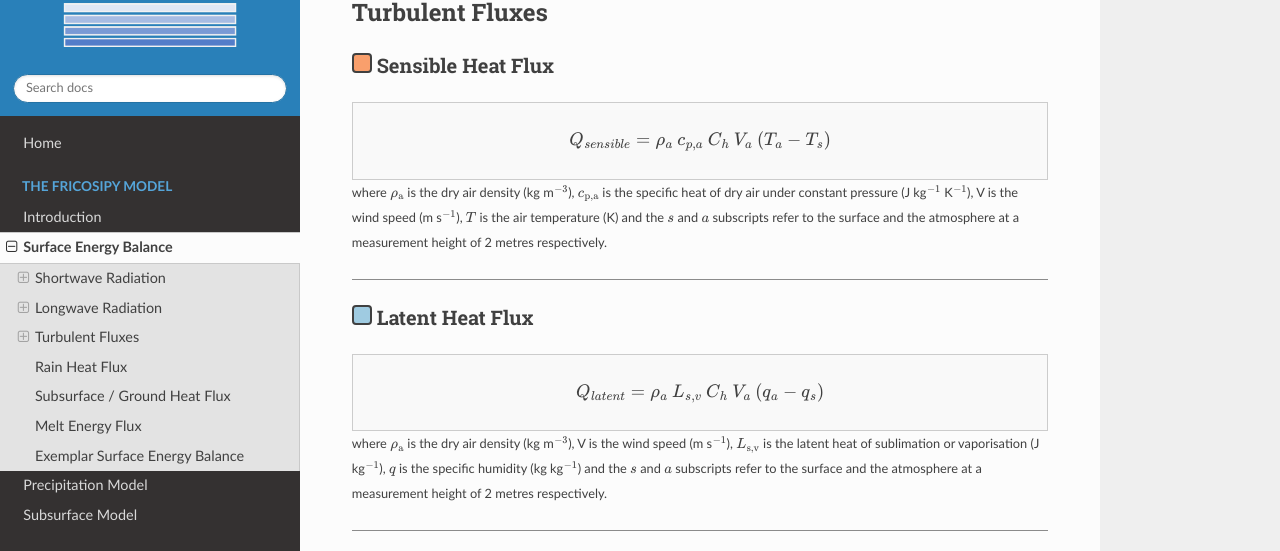
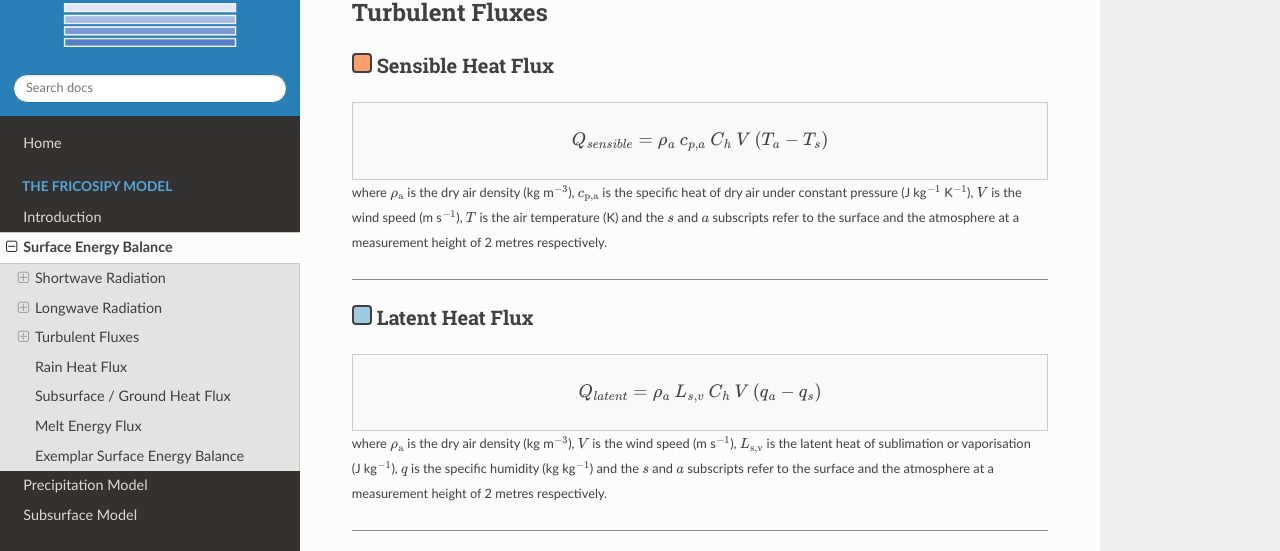
Before and after one commit to MarcusGastaldello/FRICOSIPY, an MkDocs documentation site: the page built from docs/surface_energy_balance.md, in a window 1280 px wide and 900 px high, scrolled down 4371 px. Shown: the part 128-679 px from the top of the window. Built offline with MkDocs 1.6.1, drawn with Linux system fonts in a browser that asks for light colours; nearby versions of some CDN libraries.

Commit message:
Update surface_energy_balance.md

```diff
--- a/docs/surface_energy_balance.md
+++ b/docs/surface_energy_balance.md
@@ -173,10 +173,10 @@ $$
 
 <div style="border:1px solid #ccc; padding:10px; background:#f9f9f9;">
 $$
-Q_{sensible} = \rho_{a} \: c_{p,a} \: C_{h} \: V_{a} \:(T_{a}-T_{s})
+Q_{sensible} = \rho_{a} \: c_{p,a} \: C_{h} \: V \:(T_{a}-T_{s})
 $$
 </div>
-<small> where $\rho_\text{a}$ is the dry air density (kg m$^{-3}$), $c_{\text{p,a}}$ is the specific heat of dry air under constant pressure (J kg$^{-1}$ K$^{-1}$), V is the wind speed (m s$^{-1}$), $T$ is the air temperature (K) and the $s$ and $a$ subscripts refer to the surface and the atmosphere at a measurement height of 2 metres respectively. </small>
+<small> where $\rho_\text{a}$ is the dry air density (kg m$^{-3}$), $c_{\text{p,a}}$ is the specific heat of dry air under constant pressure (J kg$^{-1}$ K$^{-1}$), $V$ is the wind speed (m s$^{-1}$), $T$ is the air temperature (K) and the $s$ and $a$ subscripts refer to the surface and the atmosphere at a measurement height of 2 metres respectively. </small>
 
 <hr style="height:1px; background-color:#8b8b8b; border:none;" />
 
@@ -184,10 +184,10 @@ $$
 
 <div style="border:1px solid #ccc; padding:10px; background:#f9f9f9;">
 $$
-Q_{latent} = \rho_{a} \: L_{s,v} \: C_{h} \: V_{a} \:(q_{a}-q_{s})
+Q_{latent} = \rho_{a} \: L_{s,v} \: C_{h} \: V \:(q_{a}-q_{s})
 $$
 </div>
-<small> where $\rho_\text{a}$ is the dry air density (kg m$^{-3}$), V is the wind speed (m s$^{-1}$), $L_{\text{s,v}}$ is the latent heat of sublimation or vaporisation (J kg$^{-1}$), $q$ is the specific humidity (kg kg$^{-1}$) and the $s$ and $a$ subscripts refer to the surface and the atmosphere at a measurement height of 2 metres respectively.</small>
+<small> where $\rho_\text{a}$ is the dry air density (kg m$^{-3}$), $V$ is the wind speed (m s$^{-1}$), $L_{\text{s,v}}$ is the latent heat of sublimation or vaporisation <br> (J kg$^{-1}$), $q$ is the specific humidity (kg kg$^{-1}$) and the $s$ and $a$ subscripts refer to the surface and the atmosphere at a measurement height of 2 metres respectively.</small>
 
 <hr style="height:1px; background-color:#8b8b8b; border:none;" />
 
```
